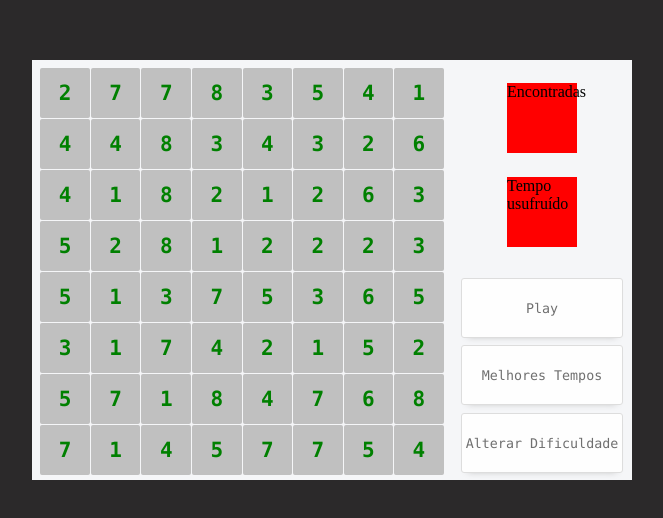
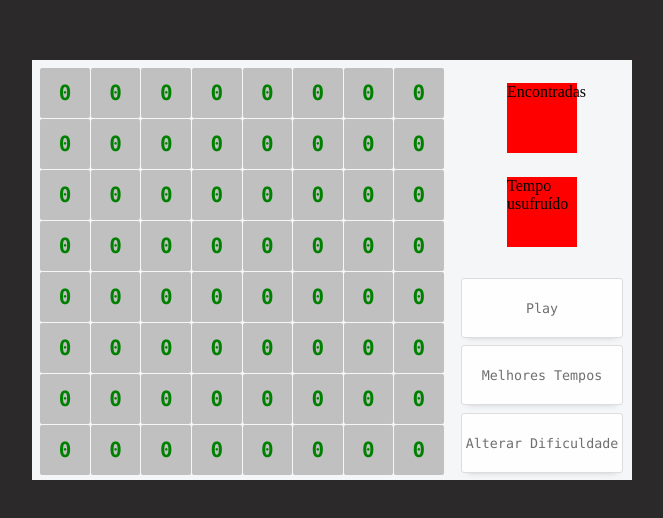
Before and after one commit to russo97/campoMinado, a React (Create React App) app: page / in a window 1280 px wide. Shown: the part 130-648 px from the top of the page, without its empty margins (308-971 px from the left). Built offline with nearby package versions, Linux system fonts and the light colour scheme.

Commit message:
Adicionada estrutura prórpia das peças recebendo eventos de cliques

```diff
--- a/src/App.js
+++ b/src/App.js
@@ -1,9 +1,12 @@
 import React, { useState, useEffect } from 'react';
+
+import Tile from './components/Tile';
 
 function App () {
   const gridSize = [8, 12, 15];
   const [level, setLevel] = useState(0);
   const [tiles, setTiles] = useState([]);
+  const [playing, setPlaying] = useState(false);
 
   useEffect(() => {
     setVirginTiles();
@@ -17,7 +20,10 @@ function App () {
     let currentGridSize = gridSize[level];
 
     let placeholderTiles = Array.from({ length: currentGridSize ** 2 }, (_, index) => {
-      return ({ index });
+      return ({
+        index,
+        bombCount: 0
+      });
     });
 
     setTiles(placeholderTiles);
@@ -32,16 +38,42 @@ function App () {
     );
   }
 
+  function playGame () {
+    setPlaying(!playing);
+  }
+
   function random (min, max) {
     return Math.floor(Math.random() * (max - min + 1) + min);
   }
 
   function setMutualCSSProperties (element, props) {
     for (let index = 0, len = props.length; index < len; index++) {
-      let current = props[index];
+      let { propName, propValue } = props[index];
 
-      element.style.setProperty(current.propName, current.propValue);
+      element.style.setProperty(propName, propValue);
     }
+  }
+
+  function changeDifficult () {
+    let nextLevel = level + 1;
+
+    let switchLevel = nextLevel > gridSize.length - 1
+      ? 0
+      : nextLevel;
+
+    setLevel(switchLevel);
+  }
+
+  function tileReceivedLeftClick (e) {
+    e.preventDefault();
+
+    console.log('botão esquedo clicou');
+  }
+
+  function tileReceivedRightClick (e) {
+    e.preventDefault();
+
+    console.log('botão direito clicou');
   }
 
   return (
@@ -49,7 +81,15 @@ function App () {
       <div id="gameContainer">
         <div className="box">
           {
-            tiles.map(e => <div key={e.index}> { random(1, 8) } </div>)
+            tiles.map((eachTile) => {
+              let { index, bombCount } = eachTile;
+
+              return (
+                <Tile key={index}
+                      leftClick={tileReceivedLeftClick}
+                      rightClick={tileReceivedRightClick}> { bombCount } </Tile>
+              );
+            })
           }
         </div>
       </div>
@@ -61,9 +101,9 @@ function App () {
         </div>
 
         <div className="gameControls">
-          <div className="gameControlButton">Play</div>
+          <div className="gameControlButton" onClick={() => playGame()}> { playing ? 'Restart Game' : 'Play' } </div>
           <div className="gameControlButton">Melhores Tempos</div>
-          <div className="gameControlButton" onClick={e => setLevel(level + 1 > gridSize.length - 1 ? 0 : level + 1)}>Alterar Dificuldade</div>
+          <div className="gameControlButton" onClick={e => changeDifficult()}>Alterar Dificuldade</div>
         </div>
       </div>
     </div>
--- /dev/null
+++ b/src/components/Tile.css
@@ -0,0 +1,19 @@
+.tile {
+  color: green;
+  cursor: pointer;
+  font-weight: bold;
+  text-align: center;
+  /* transition: all 200ms ease; */
+  -webkit-border-radius: 2px;
+     -moz-border-radius: 2px;
+      -ms-border-radius: 2px;
+       -o-border-radius: 2px;
+          border-radius: 2px;
+  background-color: #c0c0c0;
+  font-family: 'Consolas', sans-serif;
+}
+
+.tile[class*="discover"] {
+  background-color: unset;
+  font-size: 0;
+}
--- /dev/null
+++ b/src/components/Tile.js
@@ -0,0 +1,16 @@
+import React from 'react';
+
+import './Tile.css';
+
+function Tile ({ children, leftClick, rightClick }) {
+  return (
+    <div
+      className="tile"
+      onClick={ e => leftClick(e) }
+      onContextMenu={ e => rightClick(e) }>
+        { children  }
+    </div>
+  );
+}
+
+export default Tile;
--- a/src/index.css
+++ b/src/index.css
@@ -45,21 +45,6 @@ body #container {
   grid-gap: 1px;
   position: relative;
   grid-template-columns: repeat(var(--shape), 1fr);
-}
-
-#gameContainer .box > * {
-  color: green;
-  cursor: pointer;
-  font-weight: bold;
-  text-align: center;
-  /* transition: all 200ms ease; */
-  -webkit-border-radius: 2px;
-     -moz-border-radius: 2px;
-      -ms-border-radius: 2px;
-       -o-border-radius: 2px;
-          border-radius: 2px;
-  background-color: #c0c0c0;
-  font-family: 'Consolas', sans-serif;
 }
 
 #container #menuContainer {
```
